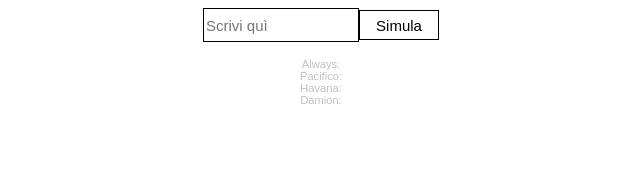
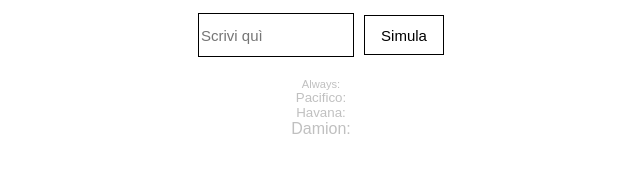
Before and after one commit to micx83/Simulatore-AN-Nome, a plain HTML site: page index.html in a window 1280 px wide. Both pictures are taken after a click on the button "Simula". Shown: the whole page, without its empty margins (319-959 px from the left). Drawn offline with Linux system fonts and the light colour scheme.

Commit message:
Update styles.css

```diff
--- a/styles.css
+++ b/styles.css
@@ -69,9 +69,21 @@ body {
   justify-content: center;
 }
 
+#input-text, #simulate-button {
+  height: 40px; /* Adjust this value as needed */
+  margin: 5px;
+}
+
 #output-text div {
   display: flex;
   align-items: center;
   justify-content: center;
+}
+
+#output-text div:first-child {
   font-size: smaller;
 }
+
+#output-text div:last-child {
+  font-size: larger;
+}
```
